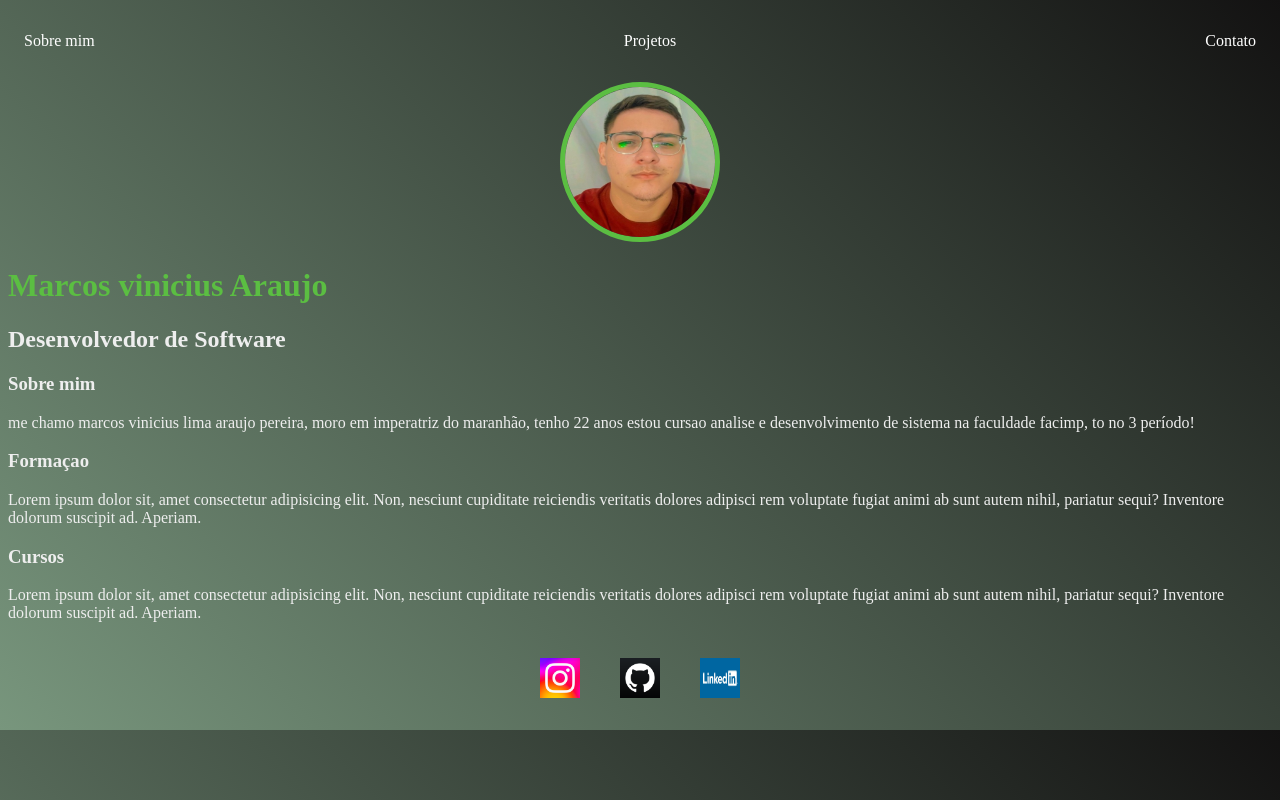
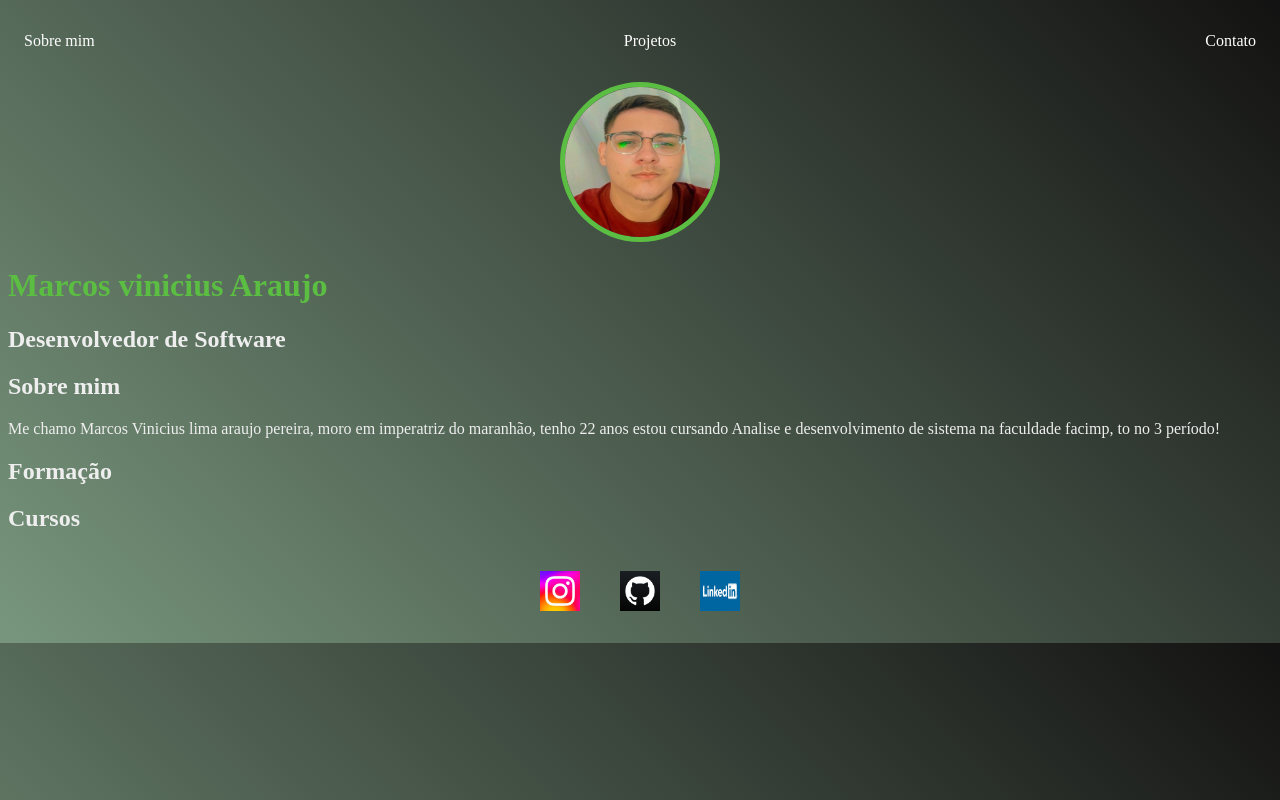
Before and after one commit to marvin455/CURRICULO, a plain HTML site: page index.html in a window 1280 px wide. Drawn offline with Linux system fonts and the light colour scheme.

Commit message:
Update index.html

```diff
--- a/index.html
+++ b/index.html
@@ -4,7 +4,7 @@
     <meta charset="UTF-8">
     <meta http-equiv="X-UA-Compatible" content="IE=edge">
     <meta name="viewport" content="width=device-width, initial-scale=1.0">
-    <title>curriculo</title>
+    <title>Curriculo Marcos Lima </title>
     <link rel="stylesheet" href="index.css">
 </head>
 <body>
@@ -12,9 +12,10 @@
 <ul>
      <li>
        <a href="index.html"> Sobre mim</a>
+
      </li>
      <li>
-        <a href="project.html"> Projetos</a>
+        <a href="https://marvin455.github.io/--calculos--/"> Projetos</a>
       </li>
       <li>
         <a  href="contact.html" > Contato</a>
@@ -30,21 +31,22 @@
     </header>
     <main>
         <section>
-            <h3>Sobre mim</h3>
+            <h2>Sobre mim</h2>
             <p>
-             me chamo marcos vinicius lima araujo pereira, moro em imperatriz do maranhão, tenho 22 anos estou cursao analise e desenvolvimento de sistema na faculdade  facimp, to no 3 período!
+               Me chamo Marcos Vinicius lima araujo pereira,
+               moro em imperatriz do maranhão, tenho 22 anos estou cursando Analise e desenvolvimento de sistema na faculdade  facimp, to no 3 período!
             </p>
         </section>
         <section>
-            <h3>Formaçao</h3>
+            <h2>Formação</h2>
             <p>
-                Lorem ipsum dolor sit, amet consectetur adipisicing elit. Non, nesciunt cupiditate reiciendis veritatis dolores adipisci rem voluptate fugiat animi ab sunt autem nihil, pariatur sequi? Inventore dolorum suscipit ad. Aperiam.
+
             </p>
         </section>
         <section>
-            <h3>Cursos</h3>
+            <h2>Cursos</h2>
             <p>
-                Lorem ipsum dolor sit, amet consectetur adipisicing elit. Non, nesciunt cupiditate reiciendis veritatis dolores adipisci rem voluptate fugiat animi ab sunt autem nihil, pariatur sequi? Inventore dolorum suscipit ad. Aperiam.
+
             </p>
         </section>
 
```
